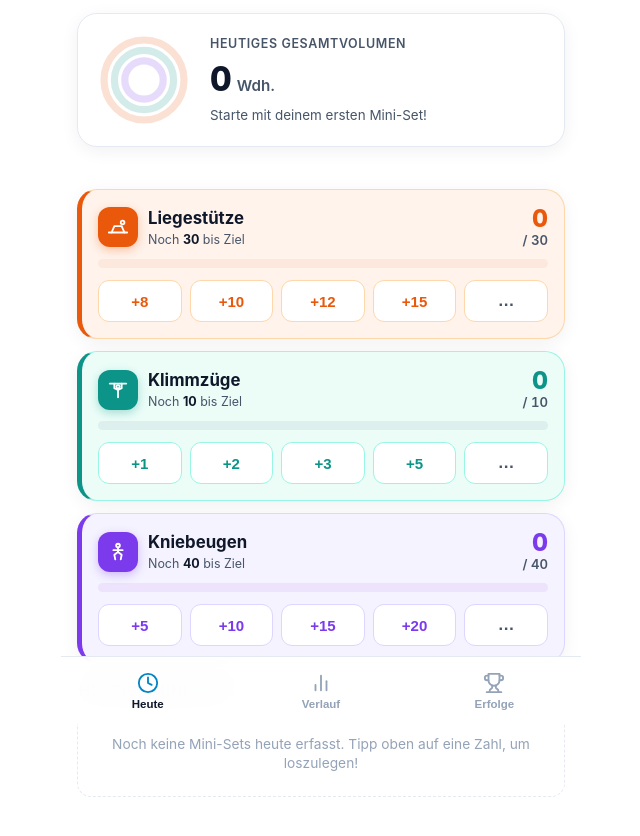
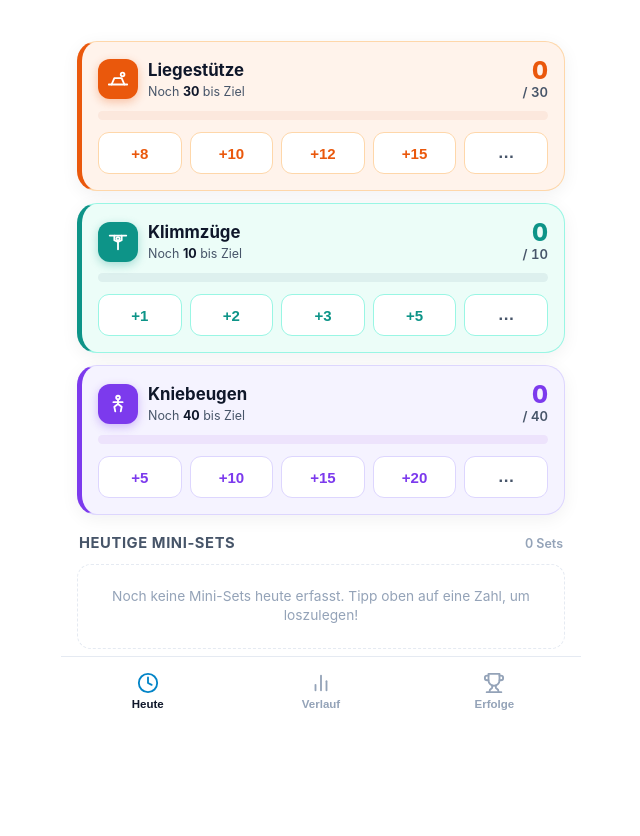
Before and after one commit to berndamend78-star/FitnessTracker, a plain HTML site: page index.html in a window 1280 px wide. Shown: the part 76-912 px from the top of the page, without its empty margins (319-959 px from the left). After the commit the page ends 821 px from the top, so only its background shows below. Drawn offline with Linux system fonts and the light colour scheme.

Commit message:
Remove combined total volume across exercises

```diff
--- a/app.js
+++ b/app.js
@@ -81,7 +81,7 @@
 
   let state = loadState();
   let activeTab = 'today';
-  let historyFilter = 'all';
+  let historyFilter = 'pushups';
   let customModalExerciseId = null;
 
   // --- Date Helpers (Local Timezone + Night-Owl Cutoff) ---
@@ -435,37 +435,9 @@
     }
   }
 
-  function setRingProgress(circleId, radius, ratio) {
-    const circle = document.getElementById(circleId);
-    if (!circle) return;
-    const circumference = 2 * Math.PI * radius;
-    const clamped = Math.min(Math.max(ratio, 0), 1);
-    circle.style.strokeDasharray = `${circumference}`;
-    circle.style.strokeDashoffset = `${circumference * (1 - clamped)}`;
-  }
-
   function renderTodayView(dailyMap) {
     const todayKey = getTodayKey();
     const todayData = dailyMap[todayKey] || { pushups: 0, pullups: 0, squats: 0, total: 0 };
-
-    // Summary Rings
-    setRingProgress('ring-pushups', 50, todayData.pushups / state.goals.pushups);
-    setRingProgress('ring-pullups', 37, todayData.pullups / state.goals.pullups);
-    setRingProgress('ring-squats', 24, todayData.squats / state.goals.squats);
-
-    document.getElementById('today-total-reps').textContent = formatNumber(todayData.total);
-
-    const goalsHitCount = EXERCISES.filter((ex) => todayData[ex.id] >= state.goals[ex.id]).length;
-    const statusEl = document.getElementById('today-summary-status');
-    if (todayData.total === 0) {
-      statusEl.textContent = 'Starte mit deinem ersten Mini-Set!';
-    } else if (goalsHitCount === 3) {
-      statusEl.textContent = 'Alle 3 Ringe geschlossen – starker Tag! 🎉';
-    } else if (goalsHitCount > 0) {
-      statusEl.textContent = `${goalsHitCount} von 3 Tageszielen erreicht. Weiter so!`;
-    } else {
-      statusEl.textContent = 'Jedes Mini-Set zählt – bleib dran!';
-    }
 
     // Pause Mode Banner
     const pauseContainer = document.getElementById('pause-banner-container');
@@ -746,17 +718,14 @@
 
   function renderMilestonesView(dailyMap) {
     const totals = {};
-    let grandTotal = 0;
     for (const ex of EXERCISES) {
       const rec = getExerciseRecords(dailyMap, ex.id);
       totals[ex.id] = rec.total;
-      grandTotal += rec.total;
     }
 
-    document.getElementById('lifetime-total').textContent = formatNumber(grandTotal);
     document.getElementById('lifetime-breakdown').innerHTML = EXERCISES.map((ex) => `
-      <div class="lb-item">
-        <div class="lb-num" style="color: ${ex.color};">${formatNumber(totals[ex.id])}</div>
+      <div class="lb-item" style="background: ${ex.soft}; border: 1px solid ${ex.border};">
+        <div class="lb-num" style="color: ${ex.color}; font-size: 1.35rem;">${formatNumber(totals[ex.id])}</div>
         <div class="lb-name">${ex.name}</div>
       </div>
     `).join('');
--- a/index.html
+++ b/index.html
@@ -11,7 +11,7 @@
   <link rel="manifest" href="./manifest.webmanifest" />
   <link rel="icon" type="image/svg+xml" href="./icon.svg" />
   <link rel="apple-touch-icon" href="./icon.svg" />
-  <link rel="stylesheet" href="./styles.css?v=5" />
+  <link rel="stylesheet" href="./styles.css?v=6" />
 </head>
 <body>
   <div class="app-shell">
@@ -42,31 +42,6 @@
     <main class="app-main">
       <!-- TAB 1: HEUTE -->
       <section id="view-today" class="tab-view active" aria-label="Heute">
-        <!-- Daily Summary Hero Card -->
-        <div class="summary-card">
-          <div class="rings-wrapper" aria-hidden="true">
-            <svg id="summary-rings-svg" viewBox="0 0 120 120" class="summary-rings">
-              <!-- Outer: Pushups -->
-              <circle cx="60" cy="60" r="50" class="ring-track ring-pushups" />
-              <circle cx="60" cy="60" r="50" class="ring-fill ring-pushups" id="ring-pushups" />
-              <!-- Middle: Pullups -->
-              <circle cx="60" cy="60" r="37" class="ring-track ring-pullups" />
-              <circle cx="60" cy="60" r="37" class="ring-fill ring-pullups" id="ring-pullups" />
-              <!-- Inner: Squats -->
-              <circle cx="60" cy="60" r="24" class="ring-track ring-squats" />
-              <circle cx="60" cy="60" r="24" class="ring-fill ring-squats" id="ring-squats" />
-            </svg>
-          </div>
-          <div class="summary-info">
-            <div class="summary-label">Heutiges Gesamtvolumen</div>
-            <div class="summary-total-row">
-              <span id="today-total-reps" class="summary-total">0</span>
-              <span class="summary-unit">Wdh.</span>
-            </div>
-            <div id="today-summary-status" class="summary-status">Starte mit deinem ersten Mini-Set!</div>
-          </div>
-        </div>
-
         <!-- Pause Mode Banner (shown when Vacation/Sick mode is active) -->
         <div id="pause-banner-container"></div>
 
@@ -105,8 +80,7 @@
 
         <!-- Exercise Filter Pills -->
         <div class="filter-pills" id="history-filter-pills" role="tablist" aria-label="Übung filtern">
-          <button class="filter-pill active" data-filter="all">Alle</button>
-          <button class="filter-pill" data-filter="pushups">Liegestütze</button>
+          <button class="filter-pill active" data-filter="pushups">Liegestütze</button>
           <button class="filter-pill" data-filter="pullups">Klimmzüge</button>
           <button class="filter-pill" data-filter="squats">Kniebeugen</button>
         </div>
@@ -154,10 +128,9 @@
 
       <!-- TAB 3: ERFOLGE / MILESTONES -->
       <section id="view-milestones" class="tab-view" aria-label="Meilensteine">
-        <!-- Lifetime Summary -->
+        <!-- Lifetime Summary per Exercise -->
         <div class="card lifetime-hero">
-          <div class="lifetime-label">Gesamtvolumen aller Zeiten</div>
-          <div id="lifetime-total" class="lifetime-number">0</div>
+          <div class="lifetime-label" style="margin-bottom: 12px;">Gesamt-Wiederholungen pro Übung</div>
           <div id="lifetime-breakdown" class="lifetime-breakdown"></div>
         </div>
 
@@ -353,6 +326,6 @@
   <!-- Confetti Canvas -->
   <canvas id="confetti-canvas" class="confetti-canvas" aria-hidden="true"></canvas>
 
-  <script src="./app.js?v=5"></script>
+  <script src="./app.js?v=6"></script>
 </body>
 </html>
--- a/sw.js
+++ b/sw.js
@@ -1,4 +1,4 @@
-const CACHE_NAME = 'repflow-v5';
+const CACHE_NAME = 'repflow-v6';
 const ASSETS = [
   './',
   './index.html',
```
